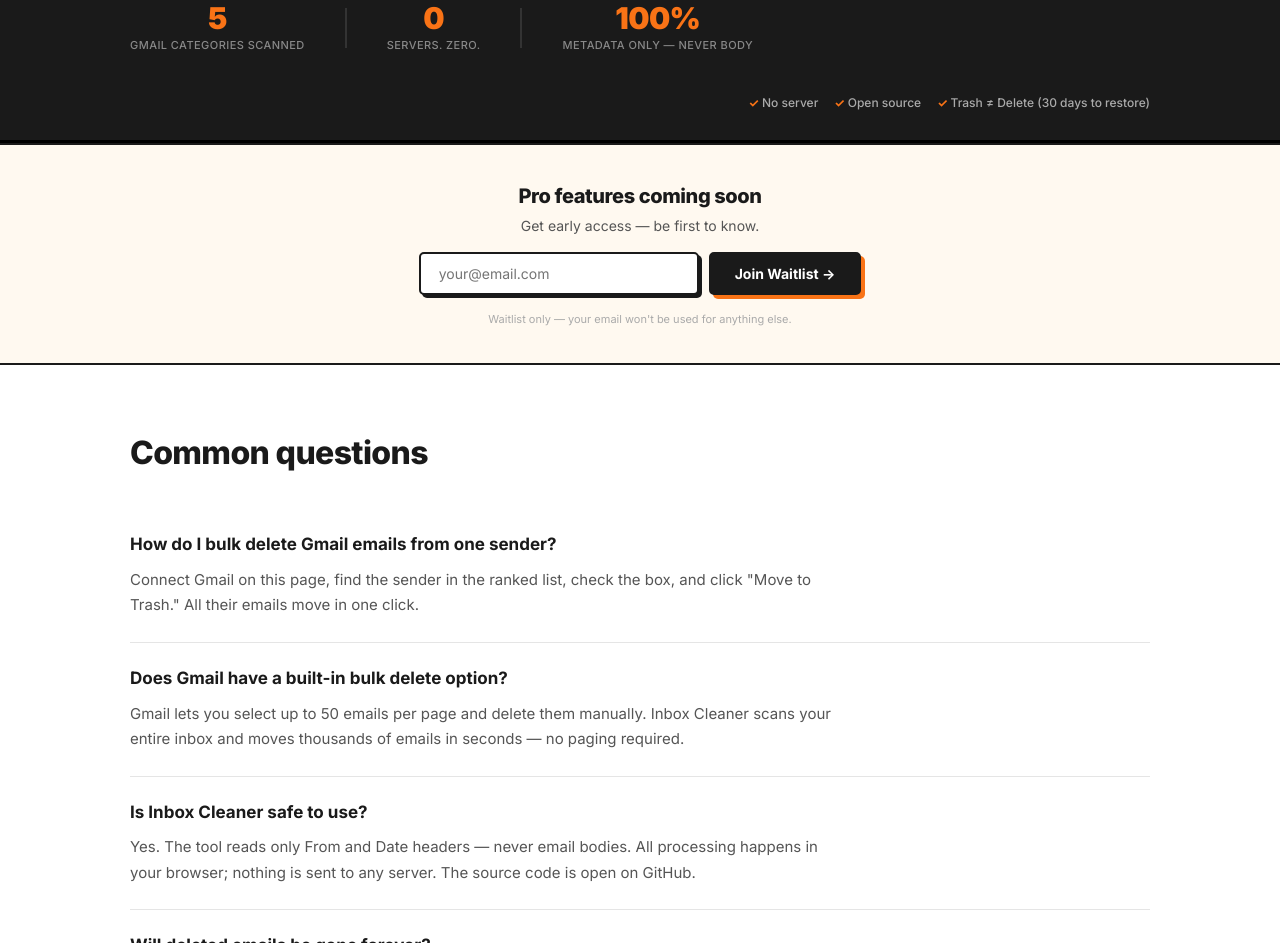
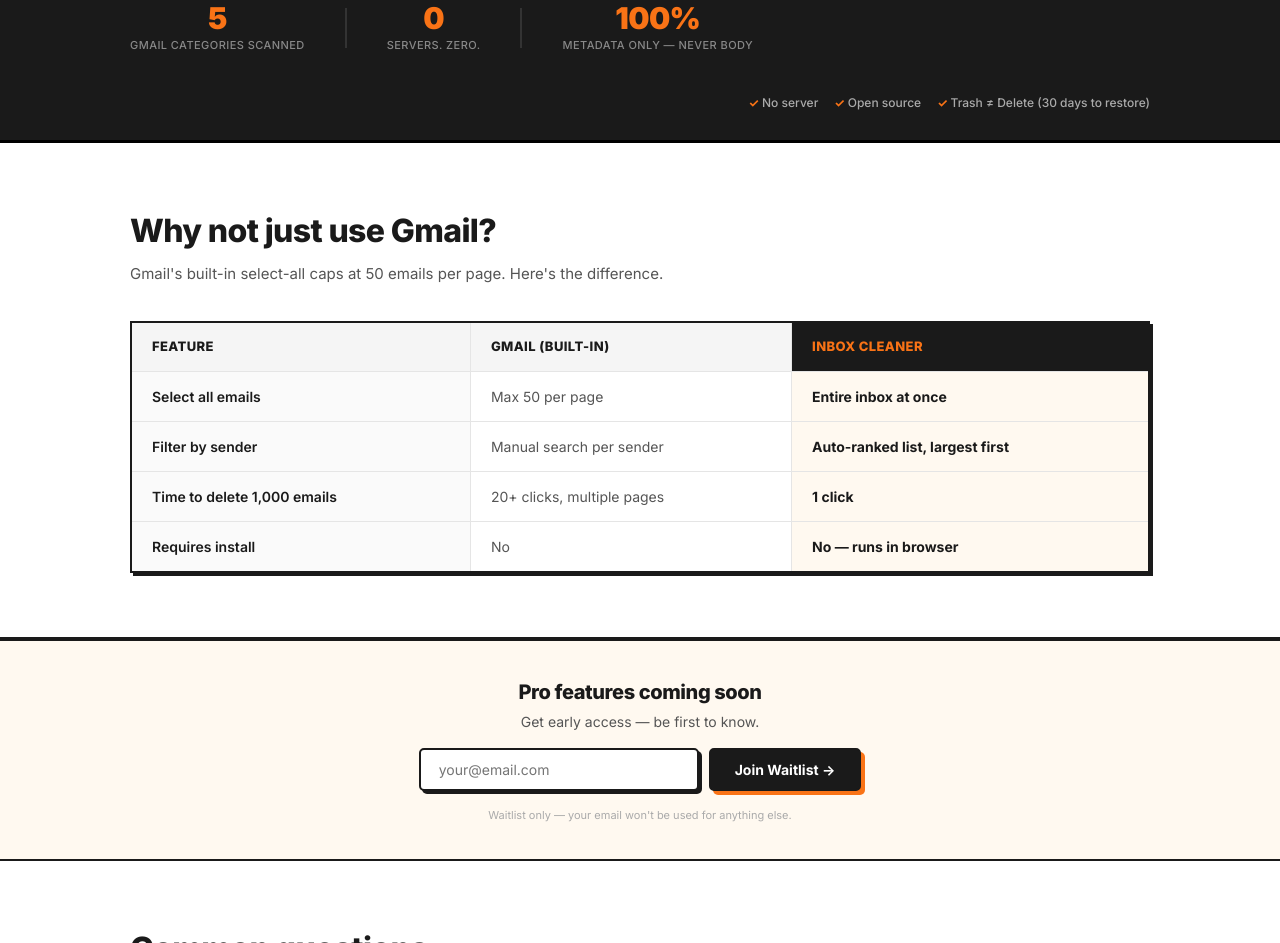
Before and after one commit to iampushpendra/inbox-cleaner, a browser extension: page docs/index.html in a window 1280 px wide. Shown: the part 797-1740 px from the top of the page. Drawn offline with Linux system fonts and the light colour scheme.

Commit message:
seo: add Gmail comparison table section

```diff
--- a/docs/index.html
+++ b/docs/index.html
@@ -112,6 +112,45 @@
     </div>
   </div>
 </div>
+
+<!-- ── Comparison section ────────────────────────────────────────────────── -->
+<section id="section-compare">
+  <div class="compare-inner">
+    <h2 class="compare-heading">Why not just use Gmail?</h2>
+    <p class="compare-sub">Gmail's built-in select-all caps at 50 emails per page. Here's the difference.</p>
+    <table class="compare-table">
+      <thead>
+        <tr>
+          <th>Feature</th>
+          <th>Gmail (built-in)</th>
+          <th class="col-highlight"><span>Inbox Cleaner</span></th>
+        </tr>
+      </thead>
+      <tbody>
+        <tr>
+          <td>Select all emails</td>
+          <td>Max 50 per page</td>
+          <td class="col-highlight">Entire inbox at once</td>
+        </tr>
+        <tr>
+          <td>Filter by sender</td>
+          <td>Manual search per sender</td>
+          <td class="col-highlight">Auto-ranked list, largest first</td>
+        </tr>
+        <tr>
+          <td>Time to delete 1,000 emails</td>
+          <td>20+ clicks, multiple pages</td>
+          <td class="col-highlight">1 click</td>
+        </tr>
+        <tr>
+          <td>Requires install</td>
+          <td>No</td>
+          <td class="col-highlight">No — runs in browser</td>
+        </tr>
+      </tbody>
+    </table>
+  </div>
+</section>
 
 <!-- ── Waitlist strip ─────────────────────────────────────────────────────── -->
 <section id="section-waitlist">
--- a/docs/style.css
+++ b/docs/style.css
@@ -773,6 +773,108 @@
   color: #ef4444;
 }
 
+/* ── Comparison section ──────────────────────────────────────────────────── */
+#section-compare {
+  background: var(--white);
+  border-bottom: var(--border);
+}
+
+.compare-inner {
+  max-width: 1100px;
+  margin: 0 auto;
+  padding: 64px 40px;
+}
+
+.compare-heading {
+  font-size: 32px;
+  font-weight: 800;
+  letter-spacing: -0.02em;
+  color: var(--dark);
+  margin-bottom: 8px;
+}
+
+.compare-sub {
+  font-size: 15px;
+  color: var(--gray-600);
+  margin-bottom: 36px;
+}
+
+.compare-table {
+  width: 100%;
+  border-collapse: collapse;
+  border: var(--border);
+  box-shadow: var(--shadow);
+}
+
+.compare-table th,
+.compare-table td {
+  padding: 14px 20px;
+  text-align: left;
+  font-size: 14px;
+  border-bottom: 1px solid #e5e5e5;
+  border-right: 1px solid #e5e5e5;
+}
+
+.compare-table th:last-child,
+.compare-table td:last-child {
+  border-right: none;
+}
+
+.compare-table tr:last-child td {
+  border-bottom: none;
+}
+
+.compare-table thead th {
+  font-size: 13px;
+  font-weight: 800;
+  letter-spacing: 0.03em;
+  text-transform: uppercase;
+  background: var(--gray-200);
+  color: var(--dark);
+}
+
+.compare-table thead th.col-highlight {
+  background: var(--dark);
+  color: var(--white);
+}
+
+.compare-table thead th.col-highlight span {
+  color: var(--accent);
+}
+
+.compare-table tbody td {
+  color: var(--gray-600);
+  font-weight: 400;
+  line-height: 1.5;
+}
+
+.compare-table tbody td:first-child {
+  font-weight: 600;
+  color: var(--dark);
+  background: var(--gray-100);
+}
+
+.compare-table tbody td.col-highlight {
+  background: var(--accent-light);
+  color: var(--dark);
+  font-weight: 700;
+}
+
+.compare-table tbody tr:hover td {
+  background: #fafafa;
+}
+
+.compare-table tbody tr:hover td.col-highlight {
+  background: #fff3e4;
+}
+
+@media (max-width: 700px) {
+  .compare-inner { padding: 40px 20px; }
+  .compare-heading { font-size: 24px; }
+  .compare-table th,
+  .compare-table td { padding: 10px 12px; font-size: 13px; }
+}
+
 /* ── FAQ section ─────────────────────────────────────────────────────────── */
 #section-faq {
   border-bottom: var(--border);
```
